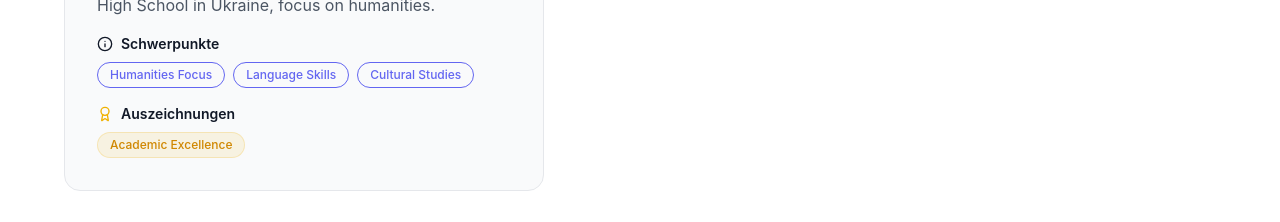
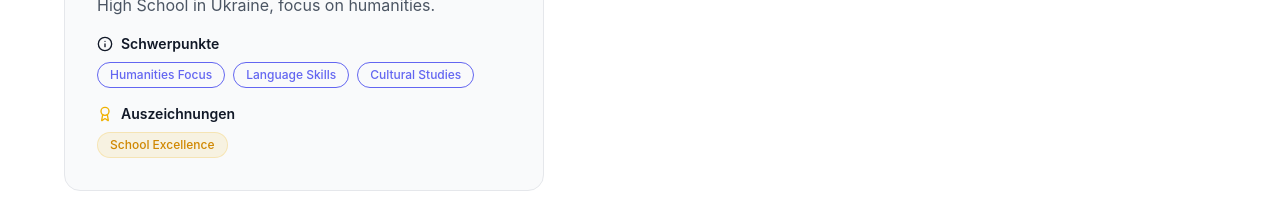
Before and after one commit to Kamidzu9/Kamidzu9.github.io, a Next.js app in the folder my-portfolio/: page / in a window 1280 px wide. Shown: the part 4400-4622 px from the top of the page. Built offline with nearby package versions, Linux system fonts and the light colour scheme.

Commit message:
fix: update award title in ExperienceSection to reflect accurate recognition

```diff
--- a/my-portfolio/src/app/components/ExperienceSection.tsx
+++ b/my-portfolio/src/app/components/ExperienceSection.tsx
@@ -53,7 +53,7 @@ const entries: Entry[] = [
     highlights: ["Humanities Focus", "Language Skills", "Cultural Studies"],
     icon: <GraduationCap className="w-7 h-7" />,
     color: "from-orange-400 to-red-500",
-    awards: ["Academic Excellence"],
+    awards: ["School Excellence"],
   },
 ];
 
```
